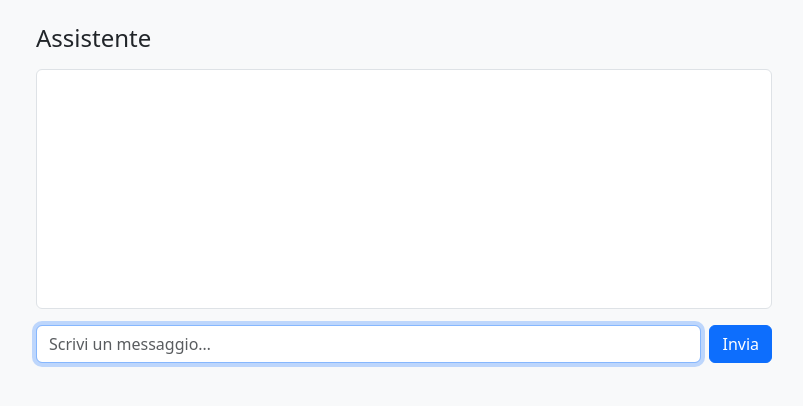
After one commit to mirkofusco/MFAI, a FastAPI app: template app/templates/client_chat.html in a window 1280 px wide. The commit adds this page. Shown: the top 406 px of the page, without its empty margins (236-1039 px from the left). Run offline with FastAPI, Linux system fonts and the light colour scheme; the template is opened without the code that fills it, so the values that code supplies are empty; parts of the project's set-up code (start-up, migrations or seed data) failed here and were passed over.

Commit message:
feat: wire admin prompts + UI tweaks (home, client chat, reqs)

```diff
--- a/app/admin_ui/templates/home.html
+++ b/app/admin_ui/templates/home.html
@@ -3,7 +3,7 @@
 <div class="card shadow-sm">
   <div class="card-body">
     <h1 class="h4 mb-2">Benvenuto nella Admin UI di MF.AI</h1>
-    <p class="text-muted mb-0">UI attiva e protetta da Basic Auth. Prossimo step: pagina Clients.</p>
+    <p class="text-muted mb-0">Mirko Fusco</p>
     <hr>
     <a href="/ui/ping">/ui/ping</a>
   </div>
--- a/app/main.py
+++ b/app/main.py
@@ -35,6 +35,9 @@ from app.db import engine  # engine async verso Neon
 from app.routers import admin_api
 from app.routers.meta_webhook import router as meta_webhook_router
 from app.admin_ui.routes import router as admin_ui_router
+from app.routers import admin_prompts
+app.include_router(admin_prompts.router)
+
 
 # ----------------------------
 # App & config base
--- /dev/null
+++ b/app/templates/client_chat.html
@@ -0,0 +1,22 @@
+<!doctype html>
+<html lang="it">
+<head>
+  <meta charset="utf-8" />
+  <meta name="viewport" content="width=device-width,initial-scale=1" />
+  <title>{{ title or "Chat" }}</title>
+  <link rel="stylesheet"
+        href="https://cdn.jsdelivr.net/npm/bootstrap@5.3.3/dist/css/bootstrap.min.css">
+</head>
+<body class="bg-light">
+<div class="container py-4" style="max-width: 760px">
+  <h1 class="h4 mb-3">{{ title or "Assistente" }}</h1>
+  <div id="log" class="border rounded bg-white p-3 mb-3"
+       style="min-height: 240px; white-space: pre-wrap;"></div>
+  <form id="f" class="d-flex gap-2">
+    <input class="form-control" name="msg" placeholder="Scrivi un messaggio…" autofocus />
+    <button class="btn btn-primary">Invia</button>
+  </form>
+</div>
+<script src="/static/client-chat.js"></script>
+</body>
+</html>
```
Also changed, not shown: app/admin_ui/static/client-chat.js (added, +27 -0 lines), 1 other file.
